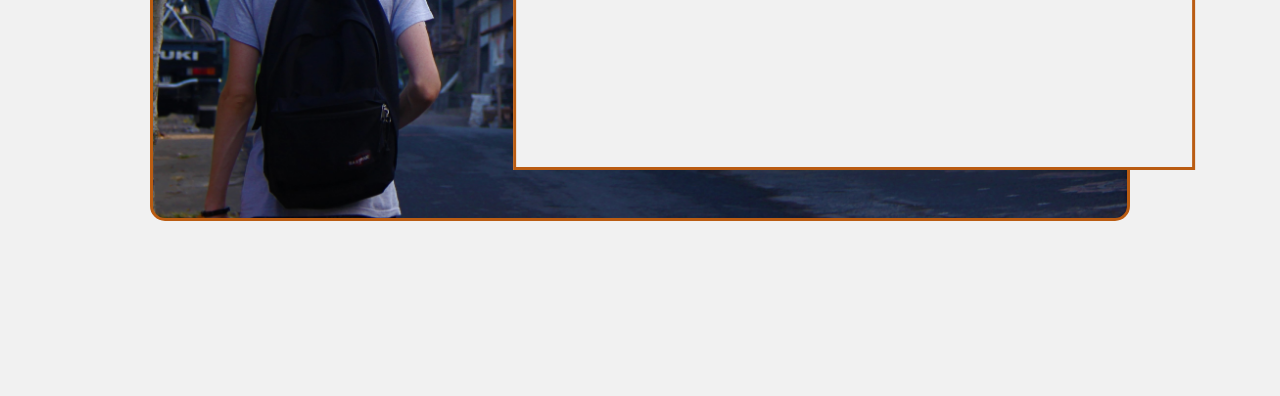
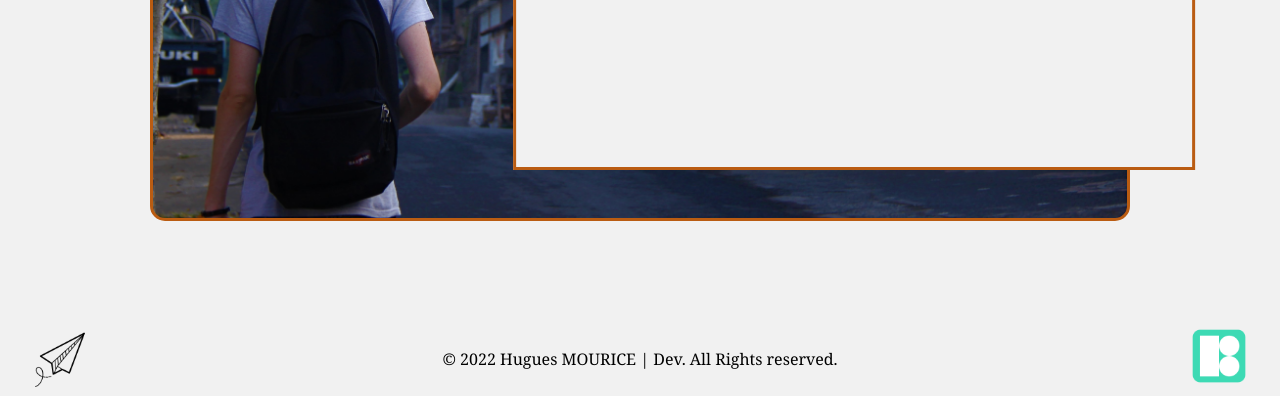
Before and after one commit to Mherlin06/Portfolio, a website: page main.html in a window 1280 px wide. Shown: the part 3787-4183 px from the top of the page. Before the commit the page ends 4108 px from the top, so only its background shows below. Drawn offline with nearby package versions, Linux system fonts and the light colour scheme; a web font is replaced by a local one.

Commit message:
footer ok

```diff
--- a/css/main.scss
+++ b/css/main.scss
@@ -353,3 +353,17 @@ main{
         }
     }
 }
+footer{
+    height: 10%;
+    width: 100%;
+    display: flex;
+    justify-content: space-between;
+    align-items: center;
+    padding: 0 2%;
+    img{
+        height: 70px;
+    }
+    a{
+        cursor: pointer;
+    }
+}
--- a/main.html
+++ b/main.html
@@ -179,6 +179,9 @@
         </section>
     </main>
     <footer>
+        <img src="src\icon\icons8-avion-en-papier-100.png" alt="paper-plane">
+        <span>© 2022 Hugues MOURICE | Dev. All Rights reserved.</span>
+        <a href="https://icons8.com" target="_blank"><img src="src\icon\icons8-icons8-100.png" alt="icons8.com"></a>
     </footer>
 </body>
 <script src="js\animation.js"></script>
```
Also changed, not shown: css/main.css, src/icon/icons8-icons8-100.png (added), 1 other file.
